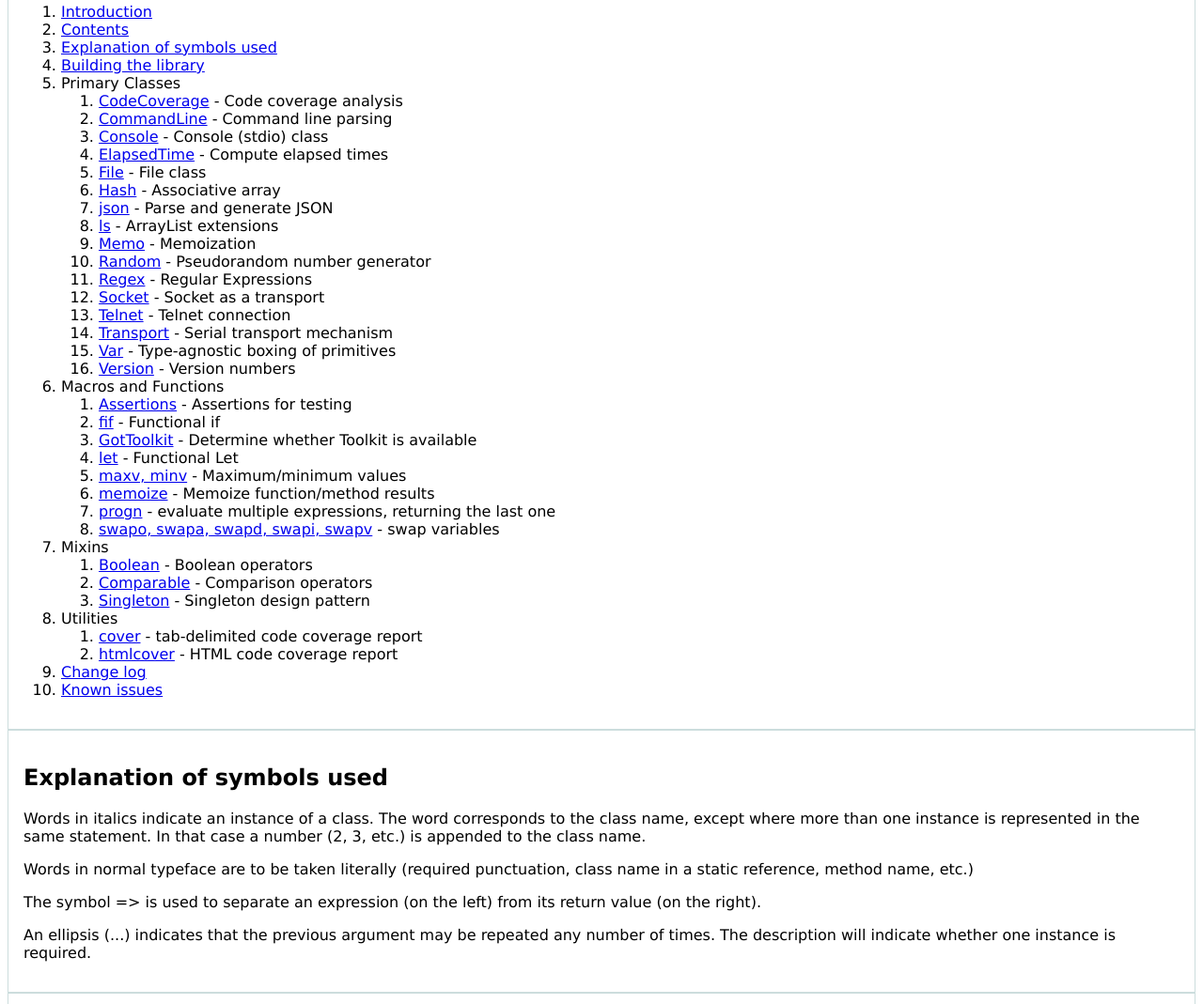
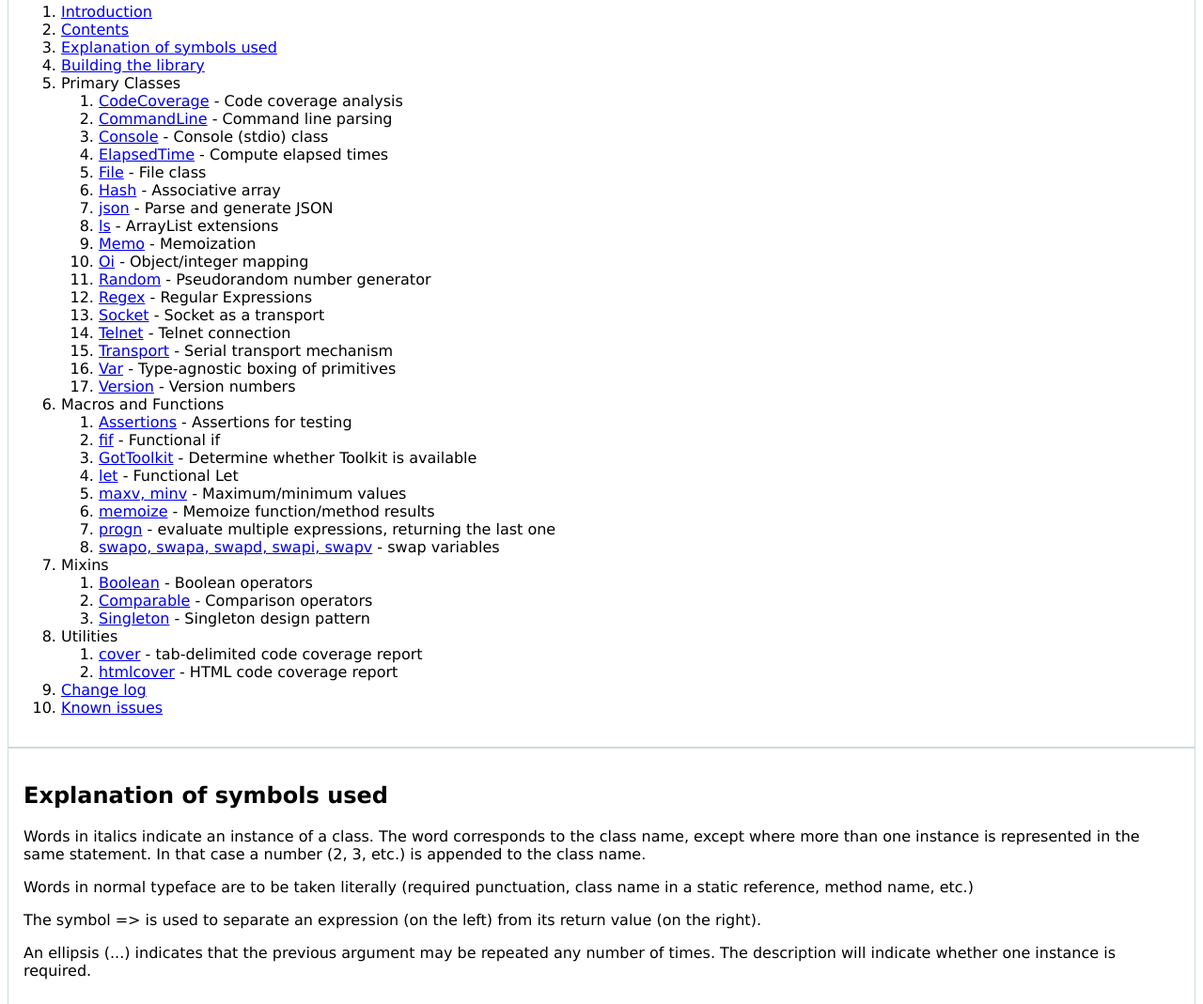
Before and after one commit to EckhartOSB/synthesis, a plain HTML site: page documentation/index.html in a window 1280 px wide. Shown: the part 713-1782 px from the top of the page at 94% size. Drawn offline with Linux system fonts and the light colour scheme.

Commit message:
Added missing reference to Oi.

```diff
--- a/documentation/index.html
+++ b/documentation/index.html
@@ -51,6 +51,7 @@ To report problems or suggestions, <a href="http://chipstips.com/?page_id=3">con
     <li><a href="json.html">json</a> - Parse and generate JSON</li>
     <li><a href="ls.html">ls</a> - ArrayList extensions</li>
     <li><a href="memo.html#cls-memo">Memo</a> - Memoization</li>
+    <li><a href="oi.html">Oi</a> - Object/integer mapping</li>
     <li><a href="random.html">Random</a> - Pseudorandom number generator</li>
     <li><a href="regex.html">Regex</a> - Regular Expressions</li>
     <li><a href="socket.html">Socket</a> - Socket as a transport</li>
```
